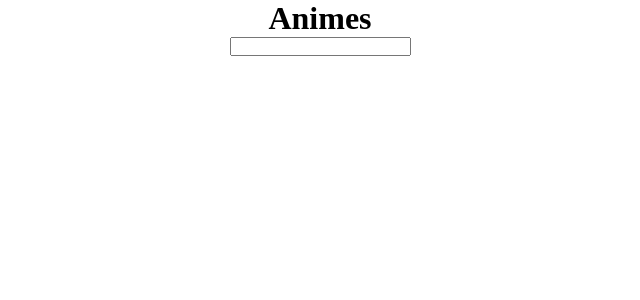
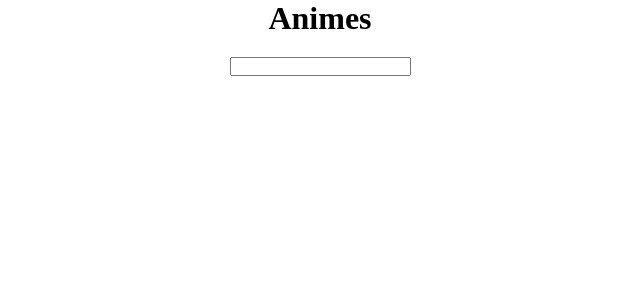
Before and after one commit to valtercioj/animes-react, a React (Create React App) app: page / in a window 1280 px wide. Shown: the top 300 px of the page, without its empty margins (320-960 px from the left). Built offline with nearby package versions, Linux system fonts and the light colour scheme.

Commit message:
conectando com api e trazendo os animes

```diff
--- a/public/index.html
+++ b/public/index.html
@@ -1,5 +1,5 @@
 <!DOCTYPE html>
-<html lang="en">
+<html lang="pt-br">
   <head>
     <meta charset="utf-8" />
     <link rel="icon" href="%PUBLIC_URL%/favicon.ico" />
--- a/src/App.jsx
+++ b/src/App.jsx
@@ -1,17 +1,41 @@
-import { useState } from "react";
+import { useState, useEffect } from "react";
 import './style.css'
 import SearchInput from './components/SearchInput'
-export default function App(){
+export default function App() {
 
     const [text, setText] = useState('')
+    const [info, setInfo] = useState({})
+    const api = 'https://kitsu.io/api/edge/'
 
+    useEffect(() => {
+        if (text) {
+            fetch(`${api}anime?filter[text]=${text}&page[limit]=12
+        `)
+                .then((response) => response.json())
+                .then((response) => setInfo(response))
+        }else{
+            setInfo({})
+        }
+    }, [text]);
     return (
         <div className="App">
             <h1>Animes</h1>
             <SearchInput
-            value={text}
-            onChange={(search) => setText(search)}
+                value={text}
+                onChange={(search) => setText(search)}
             />
+
+            {info.data && (
+                <ul className="animes-list">
+                {info.data.map((anime) =>(
+                    <li key={anime.id}>
+                        <img src={anime.attributes.posterImage.small} alt={anime.attributes.canonicalTitle}/>
+
+                        {anime.attributes.canonicalTitle}
+                    </li>
+                ))}
+                </ul>
+            )}
         </div>
     )
 }
--- a/src/components/SearchInput.jsx
+++ b/src/components/SearchInput.jsx
@@ -4,5 +4,5 @@ export default function SearchInput({value, onChange}){
     function handleChange(event){
         onChange(event.target.value)
     }
-    return <input type="search" value={value} onChange={handleChange}/>
+    return <input className="animes-input" type="search" value={value} onChange={handleChange}/>
 }
--- a/src/style.css
+++ b/src/style.css
@@ -9,8 +9,21 @@
     width: 100vw;
   }
   .App {
-    display: flex;
-    flex-direction: column;
-    align-items: center;
-    justify-content: center;
+    text-align: center;
   }
+  .animes-input{
+    margin: 20px 0;
+    text-align: center;
+  }
+
+  .animes-list{
+    display: grid;
+    grid-template-columns: repeat(auto-fit, minmax(200px, 1fr));
+    list-style: none;
+    grid-gap: 1.5rem;
+
+  }
+
+  .animes-list img{
+    max-width: 100%;
+  }
```
